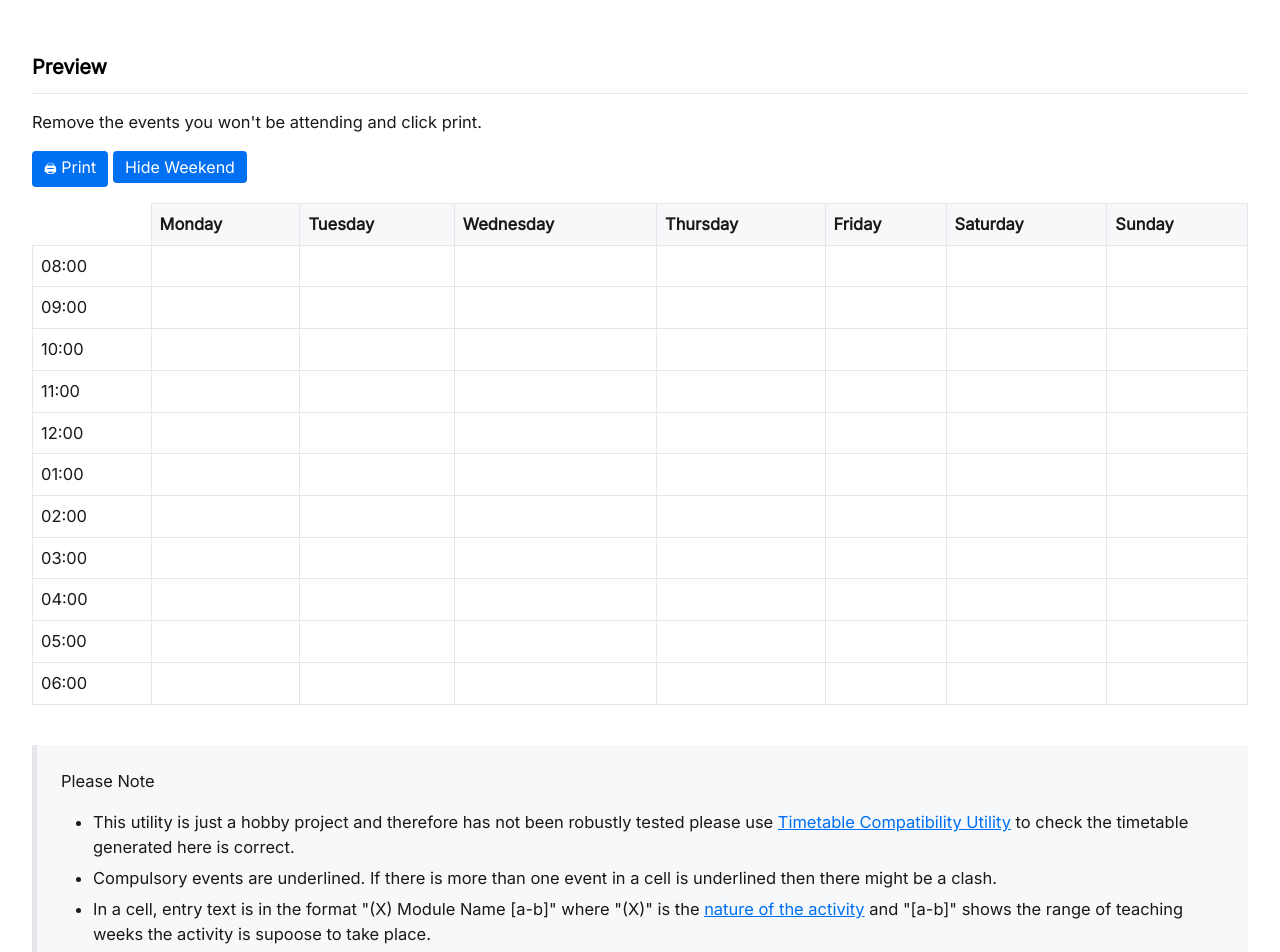
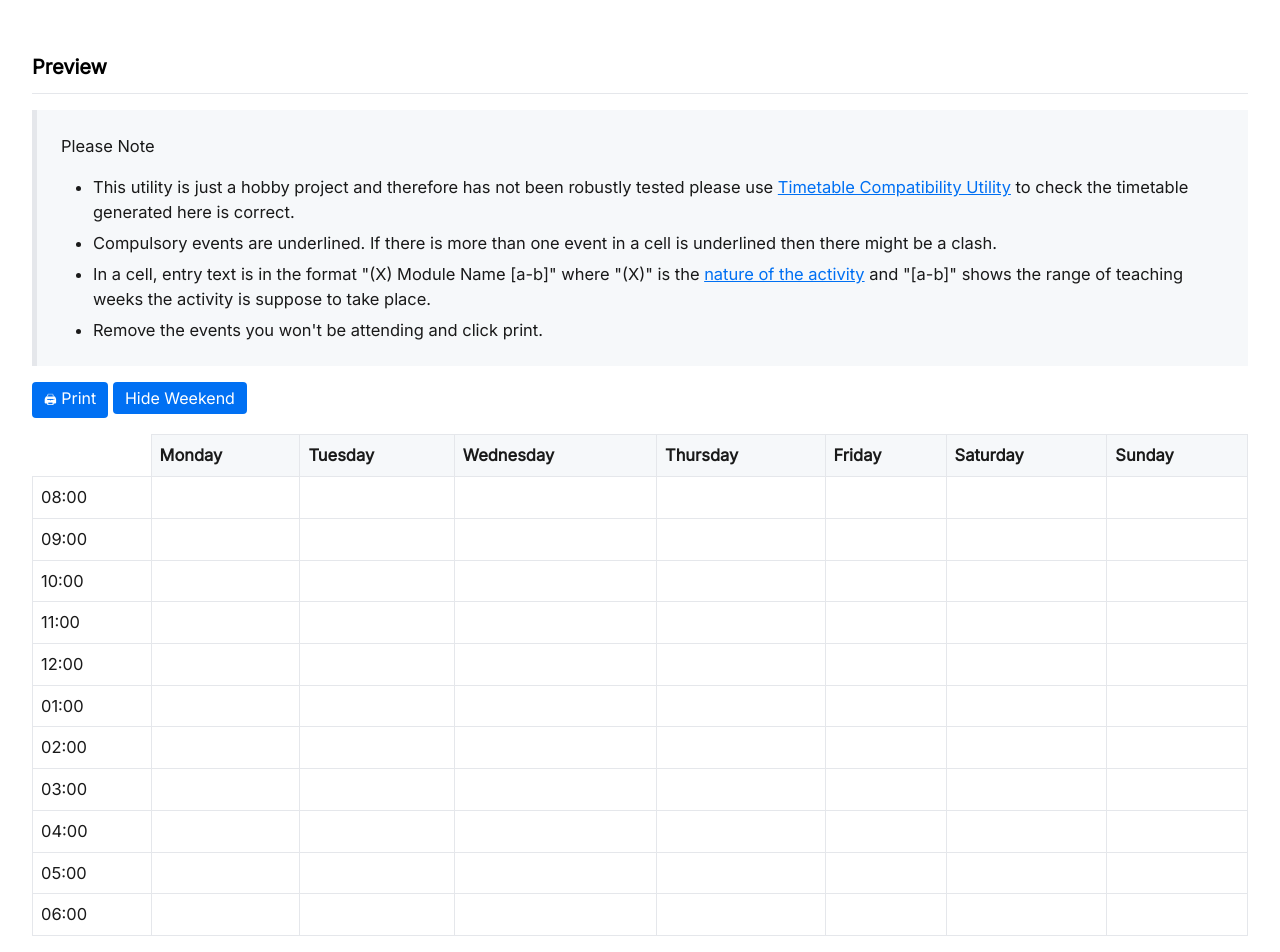
Before and after one commit to atharvat80/DU-Timetable, a Svelte app: page / in a window 1280 px wide. Shown: the part 260-1212 px from the top of the page. Built offline with nearby package versions, Linux system fonts and the light colour scheme.

Commit message:
fixed a typo (Thank you Miaya)

```diff
--- a/src/App.svelte
+++ b/src/App.svelte
@@ -155,7 +155,17 @@
 <section>
 	<br>
 	<h4>Preview</h4><hr>
-	<p>Remove the events you won't be attending and click print.</p>
+	<blockquote>
+		<p>Please Note</p>
+		<ul>
+			<li>This utility is just a hobby project and therefore has not been robustly tested please use
+				<a href="http://www.maths.dur.ac.uk/clash_checker/module_checker.html">Timetable Compatibility Utility</a> to check the timetable generated here is correct.
+			</li>
+			<li>Compulsory events are underlined. If there is more than one event in a cell is underlined then there might be a clash.</li>
+			<li>In a cell, entry text is in the format "(X) Module Name [a-b]" where "(X)" is the <a href="https://www.maths.dur.ac.uk/clash_checker/help.html">nature of the activity</a> and "[a-b]" shows the range of teaching weeks the activity is suppose to take place.</li>
+			<li>Remove the events you won't be attending and click print.</li>
+		</ul>
+	</blockquote>
 	<p>
 		<button on:click={print}><span style="font-size:0.8rem">🖨</span> Print</button>
 		<button on:click={toggleWeekend}>{showWeekend === true ? 'Hide Weekend' : 'Show Weekend'}</button>
@@ -247,7 +257,7 @@
 			<a href="http://www.maths.dur.ac.uk/clash_checker/module_checker.html">Timetable Compatibility Utility</a> to check the timetable generated here is correct.
 		</li>
 		<li>Compulsory events are underlined. If there is more than one event in a cell is underlined then there might be a clash.</li>
-		<li>In a cell, entry text is in the format "(X) Module Name [a-b]" where "(X)" is the <a href="https://www.maths.dur.ac.uk/clash_checker/help.html">nature of the activity</a> and "[a-b]" shows the range of teaching weeks the activity is supoose to take place.</li>
+		<li>In a cell, entry text is in the format "(X) Module Name [a-b]" where "(X)" is the <a href="https://www.maths.dur.ac.uk/clash_checker/help.html">nature of the activity</a> and "[a-b]" shows the range of teaching weeks the activity is suppose to take place.</li>
 	</ul>
 </blockquote>
 
```
